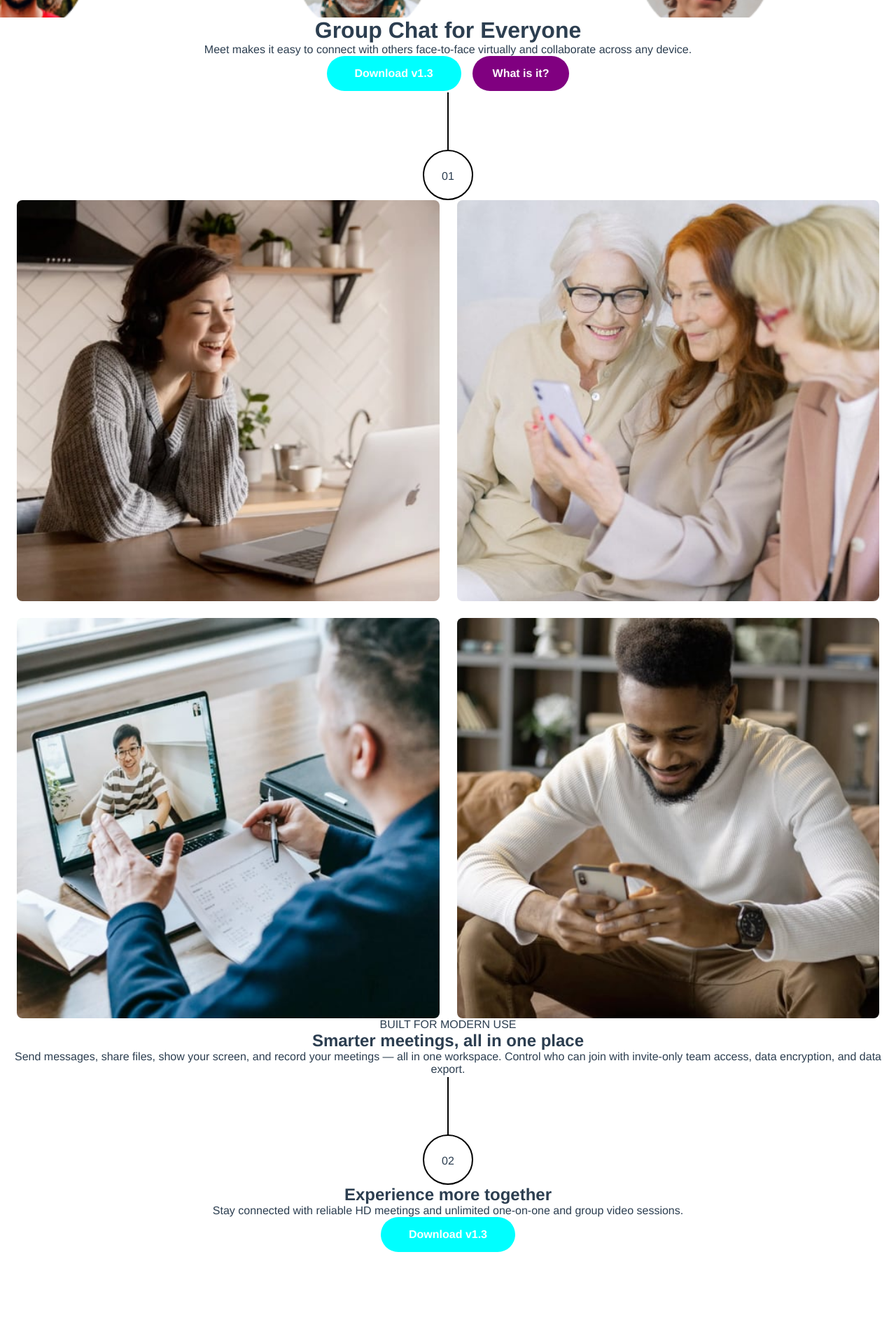
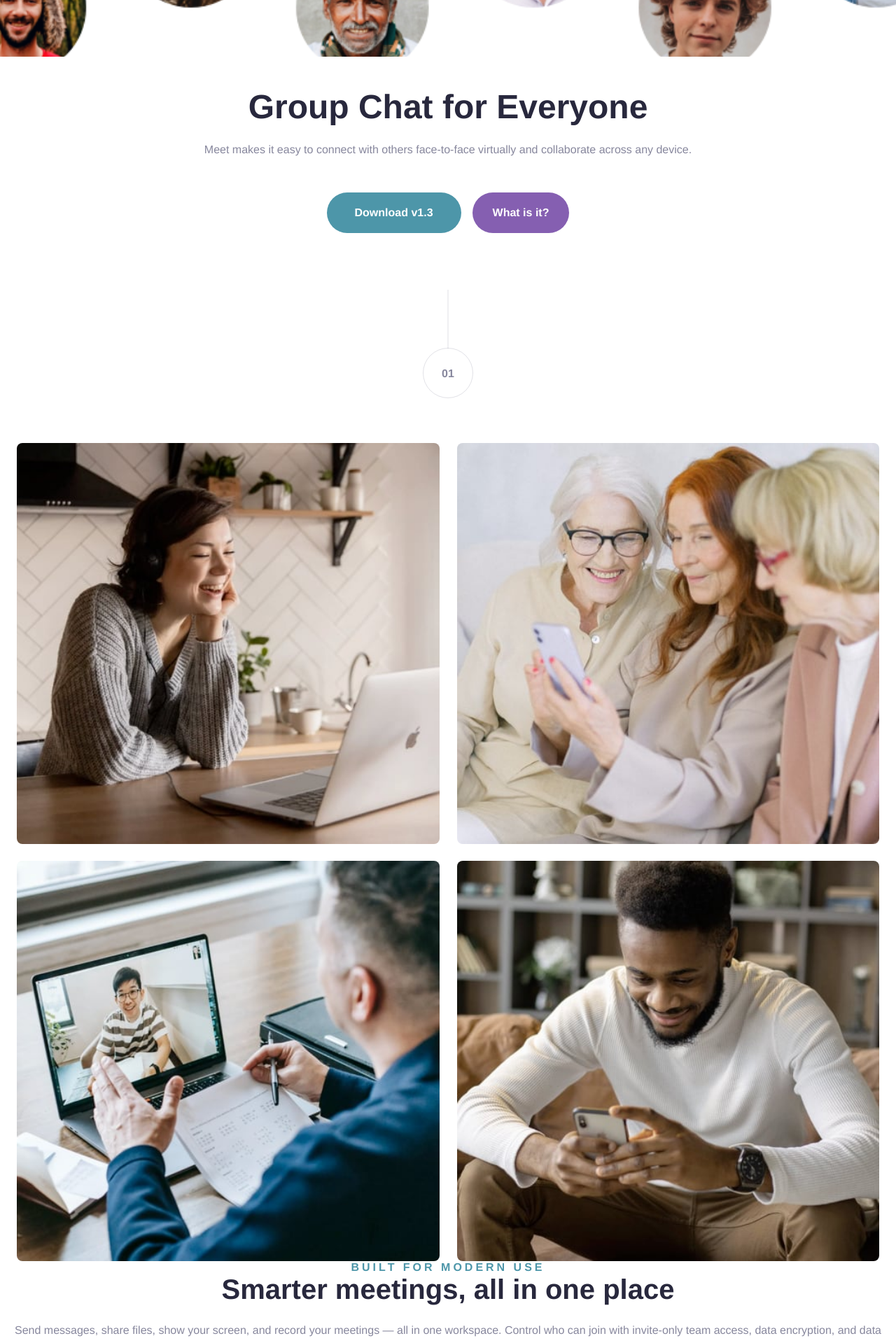
Before and after one commit to DonHeidi/meet-landing-page, a Vue app: page / in a window 1280 px wide. Shown: the part 520-2439 px from the top of the page at 70% size. Before the commit the page ends 2309 px from the top, so only its background shows below. Built offline with nearby package versions, Linux system fonts and the light colour scheme.

Commit message:
added typographie components and some further layout details

```diff
--- a/src/App.vue
+++ b/src/App.vue
@@ -3,10 +3,13 @@ import { defineComponent } from 'vue'
 import HeroSection from './components/LandingHero.vue'
 import BrandLogo from './components/BrandLogo.vue'
 import LandingSection from './components/LandingSection.vue'
+import SectionCTA from './components/SectionCTA.vue'
 import SectionGrid from './components/SectionGrid.vue'
-import SectionCTA from './components/SectionCTA.vue'
-import CTAButton from './components/CTAButton.vue'
-import CopyOverline from './components/CopyOverline.vue'
+import CTAButton from './components/cta/CTAButton.vue'
+import CopyOverline from './components/copy/CopyOverline.vue'
+import CopyHeading from './components/copy/CopyHeading.vue'
+import CopySubHeading from './components/copy/CopySubHeading.vue'
+import CopyBody from './components/copy/CopyBody.vue'
 
 export default defineComponent({
   name: 'App',
@@ -18,6 +21,9 @@ export default defineComponent({
     SectionCTA,
     CTAButton,
     CopyOverline,
+    CopyHeading,
+    CopySubHeading,
+    CopyBody,
   },
 })
 </script>
@@ -26,12 +32,11 @@ export default defineComponent({
   <header>
     <BrandLogo />
     <HeroSection>
-      <h1>Group Chat for Everyone</h1>
-      <p>
-        Meet makes it easy to connect with others face-to-face virtually and
+      <CopyHeading>Group Chat for Everyone</CopyHeading>
+      <CopyBody
+        >Meet makes it easy to connect with others face-to-face virtually and
         collaborate across any device.
-      </p>
-
+      </CopyBody>
       <CTAButton theme="primary">Download <span>v1.3</span></CTAButton>
       <CTAButton theme="secondary">What is it?</CTAButton>
     </HeroSection>
@@ -40,14 +45,23 @@ export default defineComponent({
     <LandingSection>
       <SectionGrid />
       <CopyOverline>Built for modern use</CopyOverline>
-      <h2>Smarter meetings, all in one place</h2>
-      <p>
+      <CopySubHeading>Smarter meetings, all in one place</CopySubHeading>
+      <CopyBody>
         Send messages, share files, show your screen, and record your meetings —
         all in one workspace. Control who can join with invite-only team access,
         data encryption, and data export.
-      </p>
+      </CopyBody>
     </LandingSection>
-    <LandingSection><SectionCTA /></LandingSection>
+    <LandingSection>
+      <SectionCTA>
+        <CopySubHeading> Experience more together </CopySubHeading>
+        <CopyBody
+          >Stay connected with reliable HD meetings and unlimited one-on-one and
+          group video sessions.
+        </CopyBody>
+        <CTAButton>Download <span>v1.3</span></CTAButton>
+      </SectionCTA>
+    </LandingSection>
   </main>
 </template>
 
@@ -65,6 +79,5 @@ export default defineComponent({
   -webkit-font-smoothing: antialiased;
   -moz-osx-font-smoothing: grayscale;
   text-align: center;
-  color: #2c3e50;
 }
 </style>
--- a/src/components/BrandLogo.vue
+++ b/src/components/BrandLogo.vue
@@ -17,5 +17,6 @@
 <style scoped>
 svg {
   margin-top: 2.5rem;
+  margin-bottom: 3.5rem;
 }
 </style>
--- a/src/components/CopyOverline.vue
+++ /dev/null
@@ -1,9 +0,0 @@
-<template>
-  <p class="overline"><slot /></p>
-</template>
-
-<style scoped>
-.overline {
-  text-transform: uppercase;
-}
-</style>
--- a/src/components/LandingHero.vue
+++ b/src/components/LandingHero.vue
@@ -33,5 +33,6 @@ export default defineComponent({
   width: 100%;
   min-height: 153px;
   aspect-ratio: 414/153;
+  margin-bottom: 3rem;
 }
 </style>
--- a/src/components/LandingSection.vue
+++ b/src/components/LandingSection.vue
@@ -9,19 +9,30 @@ export default defineComponent({
 </script>
 
 <template>
-  <section>
+  <section class="section">
     <div class="numeration"></div>
     <slot />
   </section>
 </template>
 
 <style scoped>
-section:first-of-type .numeration:after {
+.section {
+  margin-top: 9.25rem;
+}
+
+.section:first-of-type .numeration:after {
   content: '01';
 }
 
-section:nth-of-type(2) .numeration:after {
+.section:nth-of-type(2) .numeration:after {
   content: '02';
+}
+
+.numeration:after {
+  color: #87879d;
+  font-weight: 900;
+  font-size: 1rem;
+  line-height: 1.625rem;
 }
 
 .numeration {
@@ -29,21 +40,22 @@ section:nth-of-type(2) .numeration:after {
   height: 4.5rem;
   aspect-ratio: 1/1;
   border-radius: 50%;
-  border-color: black;
-  border-width: 2px;
+  border-color: rgba(135, 135, 157, 0.25);
+  border-width: 1px;
   border-style: solid;
   text-align: center;
   line-height: 4.5rem;
   margin-left: auto;
   margin-right: auto;
   margin-top: 84px;
+  margin-bottom: 4rem;
 }
 
 .numeration::before {
   content: '';
-  width: 2px;
+  width: 1px;
   height: 84px;
-  background-color: black;
+  background-color: rgba(135, 135, 157, 0.25);
   position: absolute;
   top: -84px;
   left: 50%;
--- a/src/components/SectionCTA.vue
+++ b/src/components/SectionCTA.vue
@@ -1,19 +1,3 @@
-<script>
-import { defineComponent } from 'vue'
-import CTAButton from './CTAButton.vue'
-
-export default defineComponent({
-  components: {
-    CTAButton,
-  },
-})
-</script>
-
 <template>
-  <h2>Experience more together</h2>
-  <p>
-    Stay connected with reliable HD meetings and unlimited one-on-one and group
-    video sessions.
-  </p>
-  <CTAButton>Download <span>v1.3</span></CTAButton>
+  <div><slot /></div>
 </template>
--- /dev/null
+++ b/src/components/copy/CopyBody.vue
@@ -0,0 +1,18 @@
+<template>
+  <p class="body"><slot /></p>
+</template>
+<style scoped>
+.body {
+  color: #87879d;
+  font-size: 1rem;
+  line-height: 1.625rem;
+  margin-top: 1.5rem;
+  margin-bottom: 2rem;
+}
+
+@media only screen and (min-width: 1440px) {
+  .body {
+    font-size: 1.125rem;
+  }
+}
+</style>
--- /dev/null
+++ b/src/components/copy/CopyHeading.vue
@@ -0,0 +1,26 @@
+<template>
+  <h1 class="heading"><slot /></h1>
+</template>
+<style scoped>
+.heading {
+  color: #28283d;
+  font-size: 2.5rem;
+  font-weight: 900;
+  line-height: 2.5rem;
+  margin: 1.5rem;
+}
+
+@media only screen and (min-width: 1440px) {
+  .heading {
+    font-size: 4rem;
+    line-height: 4rem;
+  }
+}
+
+@media only screen and (min-width: 768px) {
+  .heading {
+    font-size: 3rem;
+    line-height: 3rem;
+  }
+}
+</style>
--- /dev/null
+++ b/src/components/copy/CopyOverline.vue
@@ -0,0 +1,15 @@
+<template>
+  <p class="overline"><slot /></p>
+</template>
+
+<style scoped>
+.overline {
+  display: block;
+  color: #4d96a9;
+  font-size: 1rem;
+  line-height: 1.125rem;
+  letter-spacing: 0.25rem;
+  text-transform: uppercase;
+  font-weight: 900;
+}
+</style>
--- /dev/null
+++ b/src/components/copy/CopySubHeading.vue
@@ -0,0 +1,18 @@
+<template>
+  <h2 class="sub-heading"><slot /></h2>
+</template>
+<style scoped>
+.sub-heading {
+  color: #28283d;
+  font-size: 2rem;
+  line-height: 2.25rem;
+  font-weight: 900;
+}
+
+@media only screen and (min-width: 768px) {
+  .sub-heading {
+    font-size: 2.5rem;
+    line-height: 2.75rem;
+  }
+}
+</style>
--- a/src/components/CTAButton.vue
+++ b/src/components/cta/CTAButton.vue
@@ -19,26 +19,39 @@ export default defineComponent({
 <style>
 .cta {
   display: block;
+  color: #fff;
+  font-weight: 900;
+  font-size: 1rem;
+  line-height: 1.625rem;
+  text-decoration: none;
+
+  padding-top: 1rem;
+  padding-bottom: 1rem;
+  margin: 1rem auto;
+
   border-radius: 29px;
-  padding-block: 1rem;
+
   align-items: center;
-  text-decoration: none;
-  margin-inline: auto;
-  font-size: 1rem;
-  text-decoration: none;
-  color: white;
-  font-weight: bold;
+
   width: fit-content;
 }
 
 .primary {
-  background-color: aqua;
+  background-color: #4d96a9;
   padding-inline: 2.5rem;
 }
 
+.primary:hover {
+  background-color: #71c0d4;
+}
+
 .secondary {
-  background-color: purple;
+  background-color: #855fb1;
   padding-inline: 29px;
+}
+
+.secondary:hover {
+  background-color: #d9b8ff;
 }
 
 @media only screen and (min-width: 768px) {
```
